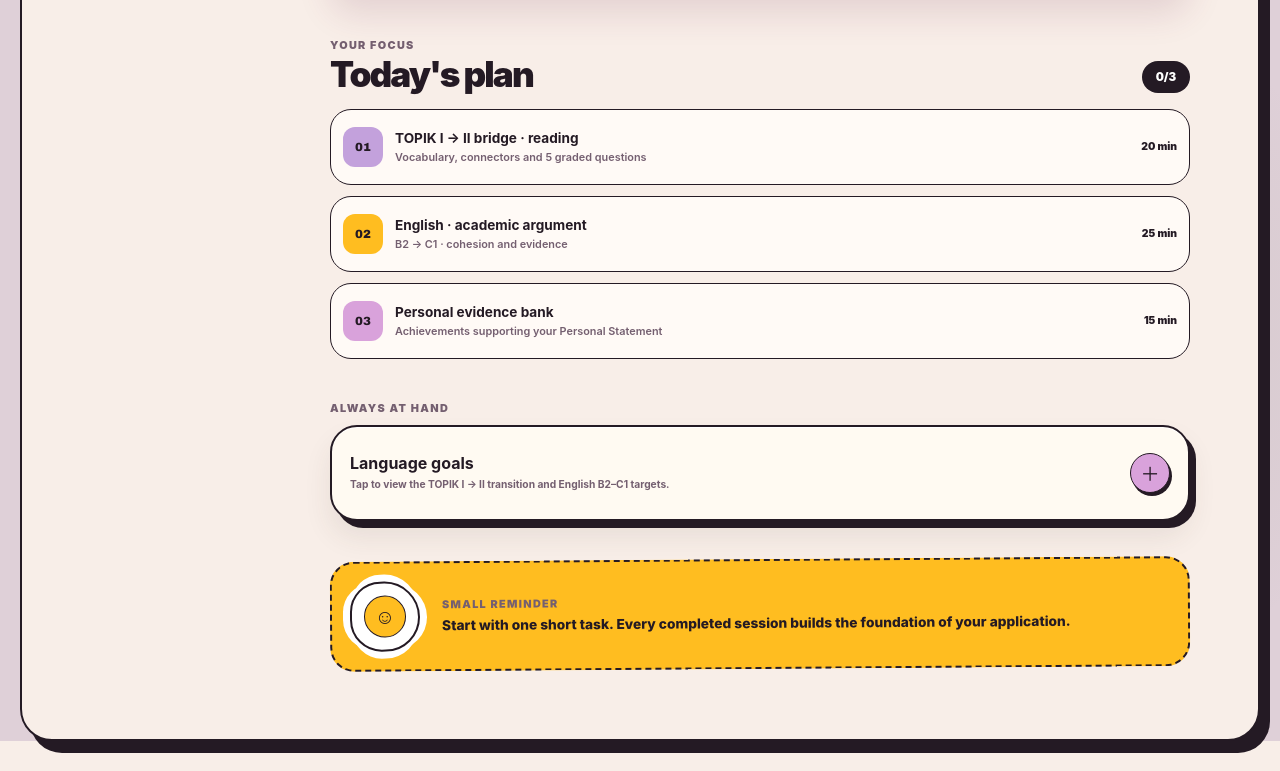
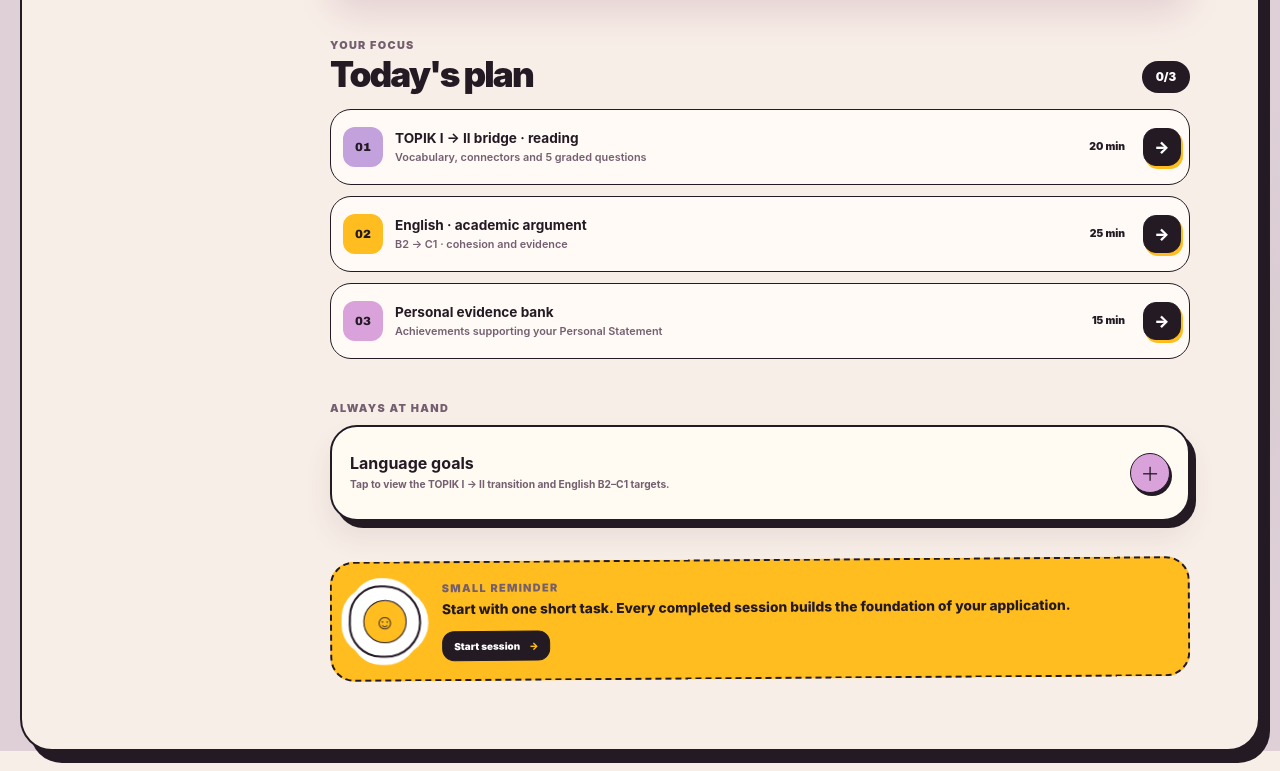
Before and after one commit to DevKAlpha/LearnV, a React (Vite) app: page /#/ in a window 1280 px wide. Shown: the part 794-1565 px from the top of the page. Built offline with nearby package versions, Linux system fonts and the light colour scheme.

Commit message:
feat: make cards interactive across LearnV

```diff
--- a/src/presentation/components/LanguageGoals.tsx
+++ b/src/presentation/components/LanguageGoals.tsx
@@ -1,4 +1,5 @@
 import { useI18n } from "../../application/i18n/I18nContext";
+import { Link } from "react-router-dom";
 
 export function LanguageGoals() {
   const { copy } = useI18n();
@@ -19,12 +20,14 @@ export function LanguageGoals() {
               {copy.study.bands.topik.map((band) => (
                 <div className="band-row" key={band.label}><strong>{band.label}</strong><span>{band.note}</span><b>{band.score}</b></div>
               ))}
+              <Link className="language-card__action" to="/study/korean">{copy.study.openSpace}<span aria-hidden="true">→</span></Link>
             </article>
             <article className="language-card language-card--english">
               <div className="language-title"><span>A+</span><div><small>{copy.study.english}</small><strong>{copy.study.englishGoal}</strong></div></div>
               {copy.study.bands.english.map((band) => (
                 <div className="band-row" key={band.label}><strong>{band.label}</strong><span>{band.note}</span><b>{band.score}</b></div>
               ))}
+              <Link className="language-card__action" to="/study/english">{copy.study.openSpace}<span aria-hidden="true">→</span></Link>
             </article>
           </div>
           <p className="data-note">{copy.study.scoreNote}</p>
--- a/src/presentation/pages/GksPage.tsx
+++ b/src/presentation/pages/GksPage.tsx
@@ -3,6 +3,7 @@ import { useI18n } from "../../application/i18n/I18nContext";
 import { currentCycle, keyFacts, sources, targetPrograms } from "../../infrastructure/data/gks-2026";
 import { SourceLink } from "../components/SourceLink";
 import { StatusBadge } from "../components/StatusBadge";
+import { Link } from "react-router-dom";
 
 const dateLocales = { es: "es-ES", en: "en-GB", ko: "ko-KR" } as const;
 
@@ -20,6 +21,7 @@ export function GksPage() {
     minute: "2-digit",
   }).format(new Date(radar.checkedAt));
   const latestSource = sources.find((source) => source.id === "niied-2027");
+  const spainSource = sources.find((source) => source.id === "spain-embassy-notices");
   const callSourceUrl = radar.sourceChecks.find((source) => source.detectsCall)?.url ?? latestSource?.url;
 
   return (
@@ -61,11 +63,13 @@ export function GksPage() {
             <span>{copy.gks.spainLabel}</span>
             <strong>{copy.gks.spainTitle}</strong>
             <p>{copy.gks.spainText}</p>
+            {spainSource && <a href={spainSource.url} target="_blank" rel="noreferrer">{copy.gks.openOfficial}<span aria-hidden="true">↗</span></a>}
           </article>
           <article className="gks-priority">
             <span>{copy.gks.nextActionLabel}</span>
             <strong>{copy.gks.nextActionTitle}</strong>
             <p>{copy.gks.nextActionText}</p>
+            <Link to="/checklist">{copy.nav.documents}<span aria-hidden="true">→</span></Link>
           </article>
         </div>
 
--- a/src/presentation/pages/HomePage.tsx
+++ b/src/presentation/pages/HomePage.tsx
@@ -19,6 +19,11 @@ export function HomePage({ score, progress, toggleTask }: Props) {
   const dateLocale = { es: "es-ES", en: "en-GB", ko: "ko-KR" }[locale];
   const today = new Intl.DateTimeFormat(dateLocale, { weekday: "long", day: "numeric", month: "long" }).format(new Date());
   const [titleLineOne, titleLineTwo] = copy.home.title.split("\n");
+  const taskRoutes: Record<string, string> = {
+    "topik-reading-01": "/study/korean",
+    "english-writing-01": "/study/english",
+    "gks-story-01": "/study/interviews",
+  };
 
   return (
     <div className="page page--home">
@@ -40,15 +45,15 @@ export function HomePage({ score, progress, toggleTask }: Props) {
         <ProgressOrbit score={score} />
       </section>
 
-      <section className="alert-card" aria-label={copy.home.cycleAria}>
+      <Link className="alert-card alert-card--link" to="/gks" aria-label={copy.home.cycleDetails}>
         <div className="alert-icon" aria-hidden="true">!</div>
         <div>
           <span className="eyebrow">{copy.home.radar}</span>
           <strong>{currentCycle.target}</strong>
           <p>{copy.home.cycleNote}</p>
         </div>
-        <Link to="/gks" aria-label={copy.home.cycleDetails}>↗</Link>
-      </section>
+        <span className="alert-card__arrow" aria-hidden="true">↗</span>
+      </Link>
 
       <section className="section-block" aria-labelledby="today-title">
         <div className="section-heading">
@@ -63,15 +68,23 @@ export function HomePage({ score, progress, toggleTask }: Props) {
             const checked = progress.completedTasks.includes(task.id);
             const taskCopy = copy.tasks.items[task.id as keyof typeof copy.tasks.items];
             return (
-              <label className={`task-card task-card--${task.category}${checked ? " task-card--done" : ""}`} key={task.id}>
-                <input type="checkbox" checked={checked} onChange={() => toggleTask(task.id)} />
-                <span className="task-number">0{index + 1}</span>
-                <span className="task-content">
-                  <strong>{taskCopy.title}</strong>
-                  <small>{taskCopy.meta}</small>
-                </span>
-                <span className="task-duration">{task.duration} {copy.common.minutes}</span>
-              </label>
+              <article className={`task-card task-card--${task.category}${checked ? " task-card--done" : ""}`} key={task.id}>
+                <button
+                  className="task-card__toggle"
+                  type="button"
+                  aria-pressed={checked}
+                  aria-label={`${checked ? copy.common.unmark : copy.common.mark} ${taskCopy.title}`}
+                  onClick={() => toggleTask(task.id)}
+                >
+                  <span className="task-number">{checked ? "✓" : `0${index + 1}`}</span>
+                  <span className="task-content">
+                    <strong>{taskCopy.title}</strong>
+                    <small>{taskCopy.meta}</small>
+                  </span>
+                  <span className="task-duration">{task.duration} {copy.common.minutes}</span>
+                </button>
+                <Link className="task-card__open" to={taskRoutes[task.id] ?? "/study"} aria-label={`${copy.home.start}: ${taskCopy.title}`}>→</Link>
+              </article>
             );
           })}
         </div>
@@ -84,6 +97,7 @@ export function HomePage({ score, progress, toggleTask }: Props) {
         <div>
           <span className="eyebrow">{copy.home.reminder}</span>
           <p>{reminderText}</p>
+          <Link className="quote-card__action" to="/study">{copy.home.start}<span aria-hidden="true">→</span></Link>
         </div>
       </section>
     </div>
--- a/src/presentation/pages/LanguageStudyPage.tsx
+++ b/src/presentation/pages/LanguageStudyPage.tsx
@@ -17,6 +17,7 @@ export function LanguageStudyPage({ language }: LanguageStudyPageProps) {
   const isEnglish = language === "en";
   const resourceCount = learningResources.filter((resource) => resource.languages.includes(language)).length;
   const otherLanguage = isEnglish ? "korean" : "english";
+  const scrollToSection = (id: string) => document.getElementById(id)?.scrollIntoView({ behavior: "smooth", block: "start" });
 
   return (
     <div className={`page language-study-page language-study-page--${language}`}>
@@ -37,8 +38,8 @@ export function LanguageStudyPage({ language }: LanguageStudyPageProps) {
       </header>
 
       <nav className="language-study-jump-nav" aria-label={copy.study.spaceNavigation}>
-        <a href="#language-tests"><span aria-hidden="true">✓</span>{copy.study.goTests}</a>
-        <a href="#language-materials"><span aria-hidden="true">▤</span>{copy.study.goMaterials}</a>
+        <button type="button" onClick={() => scrollToSection("language-tests")}><span aria-hidden="true">✓</span>{copy.study.goTests}</button>
+        <button type="button" onClick={() => scrollToSection("language-materials")}><span aria-hidden="true">▤</span>{copy.study.goMaterials}</button>
         <Link to={`/study/${otherLanguage}`}><span aria-hidden="true">↔</span>{copy.study.changeLanguage}</Link>
       </nav>
 
--- a/src/presentation/styles.css
+++ b/src/presentation/styles.css
@@ -463,9 +463,12 @@ input:focus-visible + span {
   box-shadow: var(--glass-highlight), 0 16px 34px rgba(114, 46, 76, 0.14);
   -webkit-backdrop-filter: blur(22px) saturate(1.5);
   backdrop-filter: blur(22px) saturate(1.5);
-}
-
-.alert-card > a {
+  color: inherit;
+  text-decoration: none;
+  transition: filter 180ms ease, box-shadow 180ms ease;
+}
+
+.alert-card__arrow {
   display: grid;
   width: 48px;
   height: 48px;
@@ -476,8 +479,11 @@ input:focus-visible + span {
   box-shadow: var(--glass-highlight);
   font-size: 1.3rem;
   font-weight: 900;
-  text-decoration: none;
-}
+  transition: transform 180ms ease, background 180ms ease;
+}
+
+.alert-card--link:hover .alert-card__arrow,
+.alert-card--link:focus-visible .alert-card__arrow { transform: translate(2px, -2px) rotate(8deg); background: white; }
 
 .alert-icon {
   display: grid;
@@ -548,15 +554,14 @@ input:focus-visible + span {
 .task-card {
   position: relative;
   display: grid;
-  grid-template-columns: 40px 1fr auto;
+  grid-template-columns: minmax(0, 1fr) 40px;
   align-items: center;
   gap: 12px;
   min-height: 76px;
-  padding: 12px;
+  padding: 6px;
   border: 1.5px solid var(--ink);
   border-radius: 21px;
   background: var(--paper);
-  cursor: pointer;
   transition: transform 180ms ease, box-shadow 180ms ease, opacity 180ms ease;
 }
 
@@ -565,12 +570,36 @@ input:focus-visible + span {
   box-shadow: 3px 4px 0 var(--ink);
 }
 
-.task-card input {
-  position: absolute;
-  width: 1px;
-  height: 1px;
-  opacity: 0;
-}
+.task-card__toggle {
+  display: grid;
+  min-width: 0;
+  grid-template-columns: 40px minmax(0, 1fr) auto;
+  align-items: center;
+  gap: 12px;
+  padding: 6px;
+  border: 0;
+  background: transparent;
+  color: inherit;
+  text-align: left;
+  cursor: pointer;
+}
+
+.task-card__open {
+  display: grid;
+  width: 38px;
+  height: 38px;
+  place-items: center;
+  border: 1.5px solid var(--ink);
+  border-radius: 13px;
+  background: var(--ink);
+  box-shadow: 2px 3px 0 var(--yellow);
+  color: white;
+  font-weight: 950;
+  text-decoration: none;
+  transition: transform 180ms ease, box-shadow 180ms ease;
+}
+
+.task-card__open:hover { transform: translateX(2px); box-shadow: 1px 2px 0 var(--yellow); }
 
 .task-card--done {
   opacity: 0.62;
@@ -643,6 +672,24 @@ input:focus-visible + span {
   font-weight: 800;
   line-height: 1.4;
 }
+
+.quote-card__action {
+  display: inline-flex;
+  align-items: center;
+  gap: 9px;
+  margin-top: 12px;
+  padding: 8px 11px;
+  border: 1.5px solid var(--ink);
+  border-radius: 12px;
+  background: var(--ink);
+  color: white;
+  font-size: 0.62rem;
+  font-weight: 950;
+  text-decoration: none;
+}
+
+.quote-card__action span { color: var(--yellow); transition: transform 180ms ease; }
+.quote-card__action:hover span { transform: translateX(3px); }
 
 .flower-face {
   position: relative;
@@ -658,6 +705,12 @@ input:focus-visible + span {
     9px 0 0 -2px white,
     0 9px 0 -2px white,
     -9px 0 0 -2px white;
+  animation: reminder-bloom 4s ease-in-out infinite;
+}
+
+@keyframes reminder-bloom {
+  0%, 100% { transform: rotate(-2deg) scale(1); }
+  50% { transform: rotate(2deg) scale(1.04); }
 }
 
 .flower-face span {
@@ -1193,6 +1246,12 @@ input:focus-visible + span {
 }
 
 .radar-signal--alert { background: var(--hot-pink); color: white; }
+.radar-signal { animation: radar-breathe 2.8s ease-in-out infinite; }
+
+@keyframes radar-breathe {
+  0%, 100% { transform: scale(1); }
+  50% { transform: scale(1.045); }
+}
 
 .gks-priority {
   display: flex;
@@ -1217,6 +1276,8 @@ input:focus-visible + span {
 .gks-priority--main > strong { font-size: 1.05rem; }
 .gks-priority p { margin: 7px 0 0; color: var(--muted); font-size: 0.66rem; font-weight: 720; line-height: 1.45; }
 .gks-priority a { display: inline-flex; align-items: center; gap: 7px; align-self: flex-start; margin-top: 12px; font-size: 0.62rem; font-weight: 950; }
+.gks-priority a span { transition: transform 180ms ease; }
+.gks-priority a:hover span { transform: translateX(3px); }
 .gks-priority-grid { display: grid; grid-template-columns: repeat(2, minmax(0, 1fr)); gap: 10px; }
 
 .gks-change-alert {
@@ -1621,7 +1682,7 @@ input:focus-visible + span {
   box-shadow: var(--glass-highlight), 0 16px 34px rgba(0,0,0,0.22);
 }
 :root[data-theme="dark"] .alert-card p { color: #f4dc8b; }
-:root[data-theme="dark"] .alert-card > a {
+:root[data-theme="dark"] .alert-card__arrow {
   border-color: rgba(255,255,255,0.24);
   background: rgba(20,28,40,0.58);
 }
@@ -1670,8 +1731,8 @@ input:focus-visible + span {
 :root[data-theme="dark"] :is(.study-language-space__top > span, .language-study-symbol) { border-color: rgba(255,255,255,0.34); background: rgba(255,255,255,0.12); box-shadow: var(--glass-highlight), 3px 4px 0 #070b11; color: #fff; }
 :root[data-theme="dark"] :is(.study-language-space__top small, .study-language-space__stats span, .language-study-facts span) { border-color: rgba(255,255,255,0.2); background: rgba(7,12,19,0.32); }
 :root[data-theme="dark"] .language-study-jump-nav { border-color: rgba(255,255,255,0.24); background: rgba(18,27,40,0.9); }
-:root[data-theme="dark"] .language-study-jump-nav a { color: #f6f1e8; }
-:root[data-theme="dark"] .language-study-jump-nav a:first-child { background: #f6f1e8; color: #101722; }
+:root[data-theme="dark"] .language-study-jump-nav :is(a, button) { color: #f6f1e8; }
+:root[data-theme="dark"] .language-study-jump-nav :is(a, button):first-child { background: #f6f1e8; color: #101722; }
 
 :root[data-theme="dark"] .material-language-picker {
   border-color: rgba(255,255,255,0.22);
@@ -1997,9 +2058,9 @@ input:focus-visible + span {
 .language-study-facts span { display: grid; gap: 3px; padding: 11px; border: 1px solid rgba(23,23,23,0.42); border-radius: 15px; background: rgba(255,255,255,0.48); font-size: 0.52rem; font-weight: 850; }
 .language-study-facts strong { font-size: 0.9rem; }
 .language-study-jump-nav { position: sticky; z-index: 45; top: 67px; display: grid; grid-template-columns: repeat(3, minmax(0, 1fr)); gap: 5px; margin: 26px 0 0; padding: 7px; border: 1.5px solid rgba(23,23,23,0.52); border-radius: 19px; background: rgba(247,241,229,0.87); box-shadow: var(--glass-highlight), 0 10px 26px rgba(42,43,43,0.12); -webkit-backdrop-filter: blur(22px) saturate(1.35); backdrop-filter: blur(22px) saturate(1.35); }
-.language-study-jump-nav a { display: grid; min-width: 0; min-height: 48px; place-items: center; gap: 2px; padding: 6px 4px; border-radius: 13px; color: var(--ink); font-size: 0.5rem; font-weight: 900; line-height: 1.1; text-align: center; text-decoration: none; }
-.language-study-jump-nav a:first-child { background: var(--ink); color: white; }
-.language-study-jump-nav a span { font-size: 0.8rem; }
+.language-study-jump-nav :is(a, button) { display: grid; min-width: 0; min-height: 48px; place-items: center; gap: 2px; padding: 6px 4px; border: 0; border-radius: 13px; background: transparent; color: var(--ink); font: inherit; font-size: 0.5rem; font-weight: 900; line-height: 1.1; text-align: center; text-decoration: none; cursor: pointer; }
+.language-study-jump-nav :is(a, button):first-child { background: var(--ink); color: white; }
+.language-study-jump-nav :is(a, button) span { font-size: 0.8rem; }
 #language-tests, #language-materials { scroll-margin-top: 142px; }
 #language-tests > .test-hub { margin-top: 46px; }
 .language-resource-library { margin-top: 52px; }
@@ -2300,6 +2361,26 @@ input:focus-visible + span {
   backdrop-filter: blur(20px) saturate(1.35);
 }
 
+.language-card__action {
+  display: flex;
+  min-height: 42px;
+  align-items: center;
+  justify-content: space-between;
+  gap: 10px;
+  margin-top: 13px;
+  padding: 9px 12px;
+  border: 1.5px solid var(--ink);
+  border-radius: 13px;
+  background: var(--ink);
+  color: white;
+  font-size: 0.64rem;
+  font-weight: 950;
+  text-decoration: none;
+}
+
+.language-card__action span { color: var(--yellow); transition: transform 180ms ease; }
+.language-card__action:hover span { transform: translateX(3px); }
+
 .language-card--korean { background: rgba(244, 196, 222, 0.72); }
 .language-card--english { background: rgba(216, 229, 255, 0.72); }
 
@@ -2435,7 +2516,12 @@ input:focus-visible + span {
   box-shadow: var(--glass-highlight), 0 12px 24px rgba(52, 45, 34, 0.07);
   -webkit-backdrop-filter: blur(16px) saturate(1.3);
   backdrop-filter: blur(16px) saturate(1.3);
-  transition: opacity 180ms ease, background 180ms ease;
+  width: 100%;
+  color: inherit;
+  font: inherit;
+  text-align: left;
+  cursor: pointer;
+  transition: opacity 180ms ease, background 180ms ease, transform 180ms ease, box-shadow 180ms ease;
 }
 
 .document-card--done {
@@ -2456,7 +2542,6 @@ input:focus-visible + span {
   backdrop-filter: blur(12px);
   font-size: 1.15rem;
   font-weight: 950;
-  cursor: pointer;
 }
 
 .document-card--done .document-check { background: var(--green); }
@@ -2639,6 +2724,9 @@ html[data-theme="dark"] .document-tags span {
   -webkit-backdrop-filter: blur(22px) saturate(1.45);
   backdrop-filter: blur(22px) saturate(1.45);
   text-align: left;
+  display: block;
+  color: inherit;
+  text-decoration: none;
 }
 
 .profile-score > span { color: #5c5205; font-size: 0.65rem; font-weight: 900; text-transform: uppercase; }
@@ -2658,19 +2746,24 @@ html[data-theme="dark"] .document-tags span {
   text-align: left;
 }
 
-.profile-fields div {
+.profile-fields a {
   display: grid;
   grid-template-columns: 1fr auto;
   padding: 14px 16px;
   border-bottom: 1px solid var(--line);
-}
-
-.profile-fields div:last-child { border-bottom: 0; }
+  color: inherit;
+  text-decoration: none;
+  transition: background 180ms ease, padding 180ms ease;
+}
+
+.profile-fields a:last-child { border-bottom: 0; }
+.profile-fields a:hover,
+.profile-fields a:focus-visible { padding-left: 20px; background: color-mix(in srgb, var(--pink) 15%, transparent); }
 .profile-fields small { color: var(--muted); font-size: 0.58rem; font-weight: 850; text-transform: uppercase; }
 .profile-fields strong { margin-top: 3px; font-size: 0.78rem; }
 .profile-fields strong em { display: block; margin-top: 3px; color: var(--muted); font-size: 0.56rem; font-style: normal; font-weight: 750; }
 .profile-fields span { grid-column: 2; grid-row: 1 / 3; align-self: center; font-weight: 950; }
-.profile-fields div:nth-child(-n + 2) span { color: #417d4e; }
+.profile-fields a:nth-child(-n + 2) span { color: #417d4e; }
 
 .profile-cycle {
   margin-top: 28px;
@@ -2885,9 +2978,13 @@ html[data-theme="dark"] .document-tags span {
 .interview-hero h1 { max-width: 580px; margin: 25px 0 10px; font-family: "Arial Black", sans-serif; font-size: clamp(2.25rem, 11vw, 4rem); letter-spacing: -0.065em; line-height: 0.9; }
 .interview-hero > p { max-width: 520px; margin: 0; font-size: 0.76rem; font-weight: 750; line-height: 1.5; }
 .interview-hero__facts { display: grid; gap: 8px; margin-top: 25px; }
-.interview-hero__facts span { display: grid; grid-template-columns: 34px 1fr; align-items: center; gap: 9px; min-height: 46px; padding: 7px 10px; border: 1.5px solid var(--ink); border-radius: 14px; background: rgba(255,255,255,0.62); box-shadow: 2px 3px 0 var(--ink); font-size: 0.61rem; font-weight: 900; }
+.interview-hero__facts button { display: grid; width: 100%; grid-template-columns: 34px minmax(0, 1fr) auto; align-items: center; gap: 9px; min-height: 46px; padding: 7px 10px; border: 1.5px solid var(--ink); border-radius: 14px; background: rgba(255,255,255,0.62); box-shadow: 2px 3px 0 var(--ink); color: var(--ink); font-size: 0.61rem; font-weight: 900; text-align: left; cursor: pointer; transition: transform 180ms ease, box-shadow 180ms ease; }
 .interview-hero__facts b { display: grid; width: 30px; height: 30px; place-items: center; border-radius: 9px; background: var(--ink); color: white; font-size: 0.55rem; }
+.interview-hero__facts i { font-size: 0.85rem; font-style: normal; transition: transform 180ms ease; }
+.interview-hero__facts button:hover { transform: translateY(-2px); box-shadow: 2px 5px 0 var(--ink); }
+.interview-hero__facts button:hover i { transform: translateY(3px); }
 .interview-method, .interview-simulator, .interview-tips, .interview-video, .interview-sources { margin-top: 42px; }
+#interview-method-title, #simulator-title, #tips-title { scroll-margin-top: 96px; }
 .interview-method-grid { display: grid; gap: 9px; margin-top: 16px; }
 .interview-method-grid article { display: grid; min-height: 0; grid-template-columns: 40px minmax(0, 1fr); align-items: center; column-gap: 12px; padding: 12px 14px; border: 1.5px solid var(--ink); border-radius: 18px; background: rgba(255,255,255,0.54); box-shadow: var(--glass-highlight), 3px 4px 0 var(--ink); }
 .interview-method-grid article > span { display: grid; width: 38px; height: 38px; grid-row: 1 / span 2; place-items: center; border-radius: 12px; background: var(--yellow); font-size: 0.6rem; font-weight: 950; }
@@ -3517,9 +3614,54 @@ html[data-theme="dark"] .document-tags span {
 
 @media (hover: hover) and (pointer: fine) {
   :is(
+    .gks-priority,
+    .gks-program-row,
+    .study-language-space,
+    .language-card,
+    .resource-card,
+    .document-card,
+    .profile-score,
+    .profile-fields a,
+    .interview-method-grid article,
+    .interview-tip-list article,
+    .test-track-card,
+    .test-skill-header,
+    .test-map-node,
+    .listening-media-card,
+    .answer-review-item
+  ) {
+    transition: transform 190ms ease, box-shadow 190ms ease, filter 190ms ease, background 190ms ease;
+  }
+
+  :is(
+    .gks-priority,
+    .gks-program-row,
+    .study-language-space,
+    .language-card,
+    .resource-card,
+    .document-card,
+    .profile-score,
+    .profile-fields a,
+    .interview-method-grid article,
+    .interview-tip-list article,
+    .test-track-card,
+    .test-skill-header,
+    .test-map-node,
+    .listening-media-card,
+    .answer-review-item
+  ):hover {
+    transform: translateY(-3px);
+    filter: saturate(1.04) brightness(1.02);
+  }
+
+  :is(.resource-card, .test-track-card, .study-language-space):hover :is(.resource-icon, .test-track-symbol, .study-language-space__top > span) {
+    transform: rotate(-3deg) scale(1.055);
+  }
+
+  :is(
     .primary-button,
     .avatar-button,
-    .alert-card > a,
+    .alert-card--link,
     .study-language-space > a,
     .interview-entry > a,
     .resource-card a,
@@ -3533,7 +3675,7 @@ html[data-theme="dark"] .document-tags span {
   :is(
     .primary-button,
     .avatar-button,
-    .alert-card > a,
+    .alert-card--link,
     .study-language-space > a,
     .interview-entry > a,
     .resource-card a,
@@ -3548,6 +3690,14 @@ html[data-theme="dark"] .document-tags span {
 
 :is(button, .primary-button, .avatar-button, .study-language-space > a, .interview-entry > a):active {
   transform: scale(0.97);
+}
+
+:is(.document-card, .task-card__open, .profile-score, .profile-fields a, .language-card__action, .quote-card__action):active {
+  transform: scale(0.975);
+}
+
+:is(.resource-icon, .test-track-symbol, .study-language-space__top > span) {
+  transition: transform 190ms ease;
 }
 
 .nav-symbol {
```
Also changed, not shown: src/presentation/pages/ChecklistPage.tsx (+10 -9 lines), src/presentation/pages/InterviewPrepPage.tsx (+4 -3 lines), src/presentation/pages/ProfilePage.tsx (+6 -6 lines).
